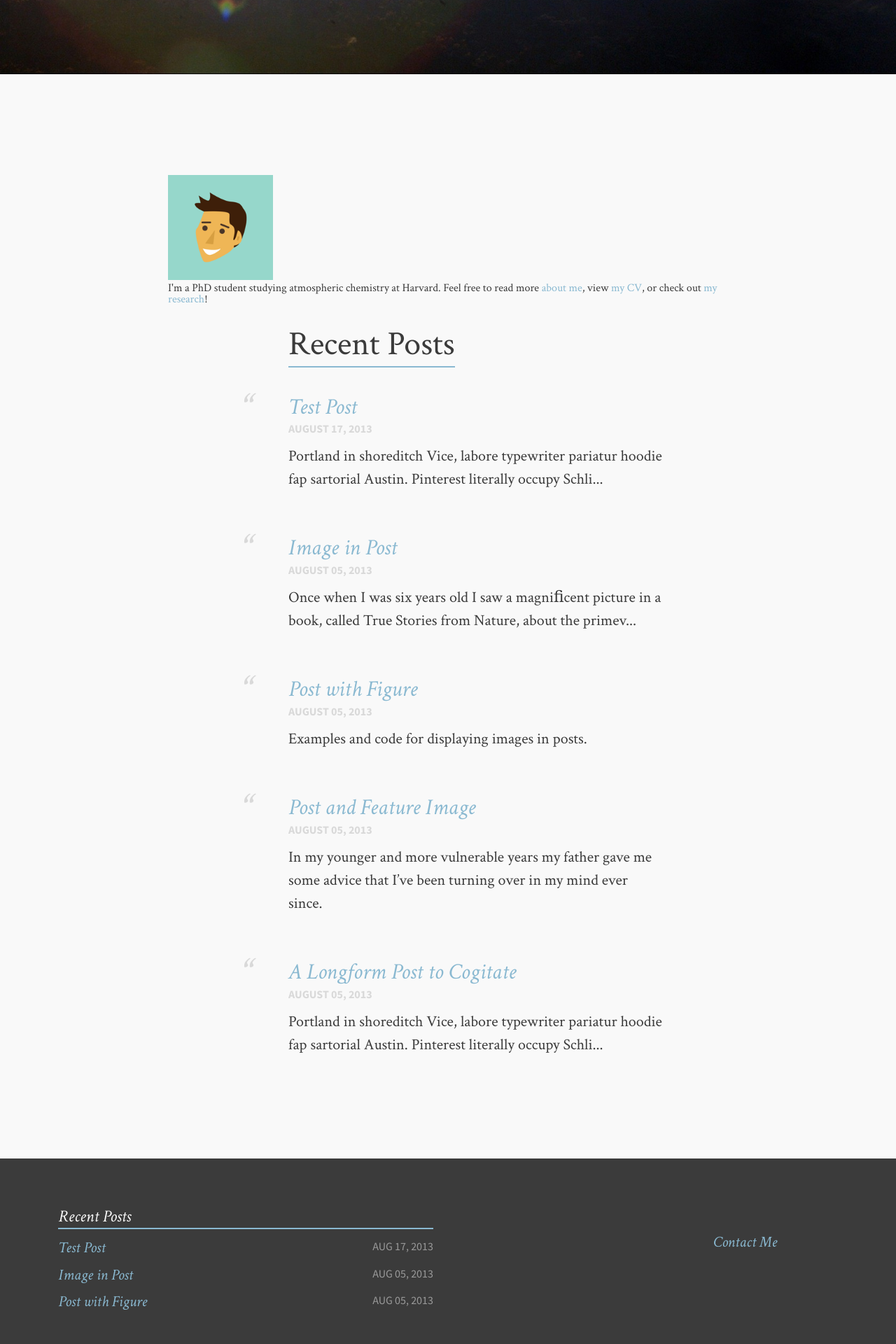
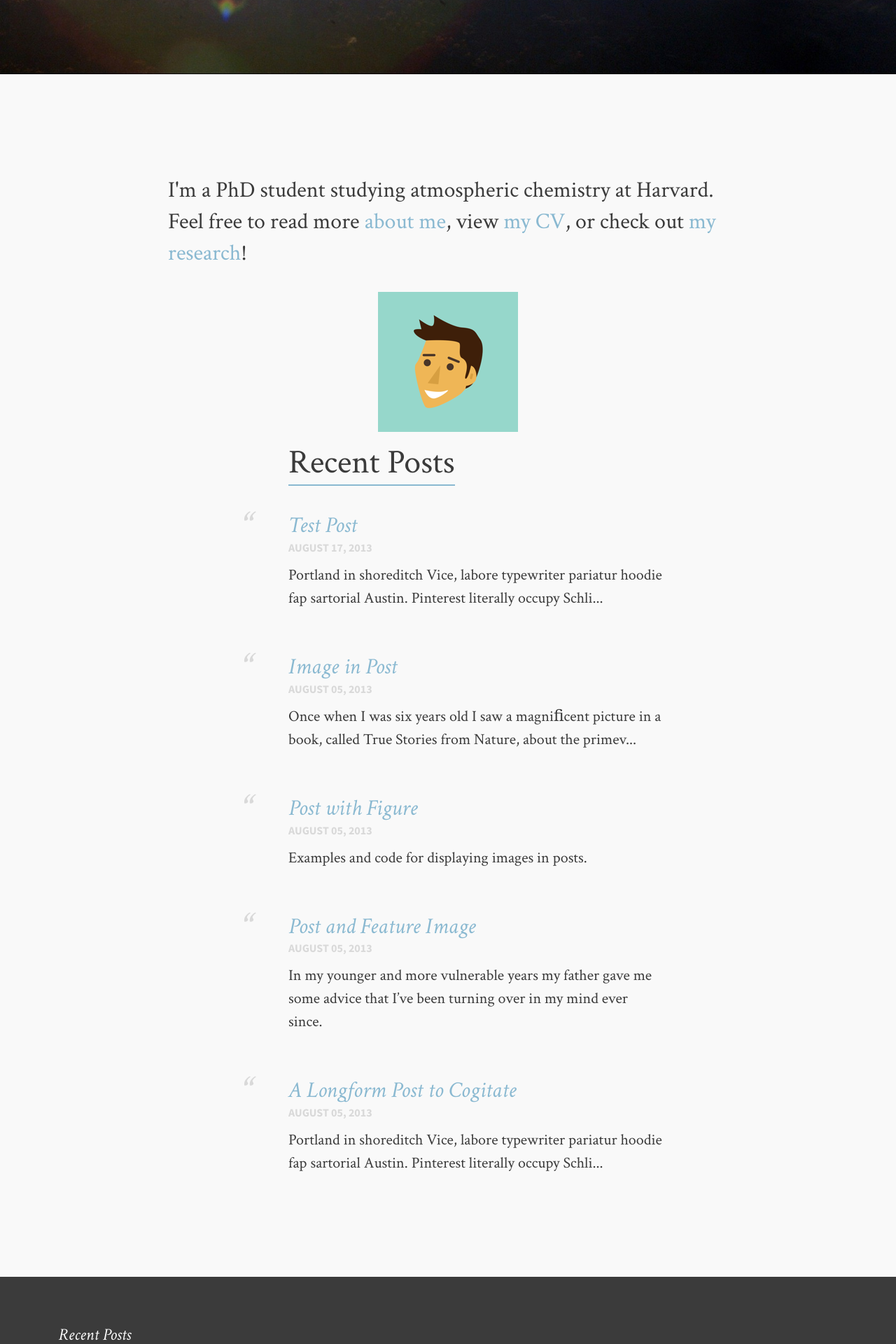
Before and after one commit to djvaron/djvaron.github.io, a Jekyll site: the page built from index.md, in a window 1280 px wide. Shown: the part 694-2614 px from the top of the page at 70% size. Built offline with Jekyll 4.4.1, drawn with Linux system fonts in a browser that asks for light colours.

Commit message:
Update home.html

```diff
--- a/_layouts/home.html
+++ b/_layouts/home.html
@@ -12,10 +12,8 @@
     <div id='bump'>
         <section class="article archive">
           <article class="archive-wrap">
-            <div style="float:left"><img src="images/avatar.png" height= "150" width="150"></div>
-            <div style="float:right">I'm a PhD student studying atmospheric chemistry at Harvard. Feel free to read more <a href="{{ site.url }}/about">about me</a>, view <a href="{{ site.url }}/cv.pdf">my CV</a>, or check out <a href="{{ site.url }}/research">my research</a>!</div>
-            <div style="clear:both"/>
-                <br>
+            <p class="intro">I'm a PhD student studying atmospheric chemistry at Harvard. Feel free to read more <a href="{{ site.url }}/about">about me</a>, view <a href="{{ site.url }}/cv.pdf">my CV</a>, or check out <a href="{{ site.url }}/research">my research</a>!</p>
+            <figure><center><img src="/images/avatar.png" /></center></figure>
                 <br>
               <ol class="post-list">
                  <lh><h2><span class="bb">Recent Posts</span></h2></lh>
```
